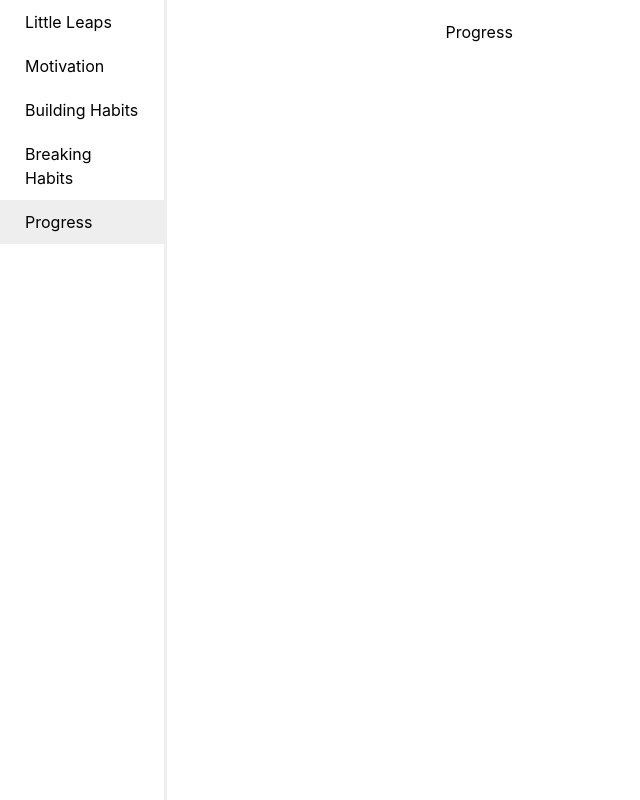
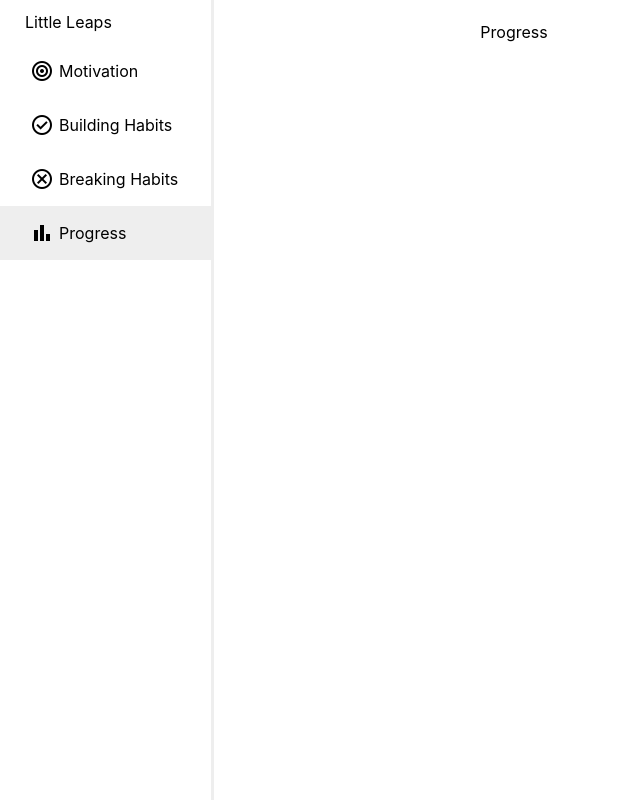
Before and after one commit to Chris-Tamayo/little-leaps, a React (Vite) app in the folder client/: page /progress in a window 1280 px wide. Shown: the whole page, without its empty margins (0-640 px from the left). Built offline with nearby package versions, Linux system fonts and the light colour scheme.

Commit message:
Add navbar icons

```diff
--- a/client/src/components/Navbar.tsx
+++ b/client/src/components/Navbar.tsx
@@ -7,10 +7,10 @@ function Navbar() {
       <nav className="h-screen">
         <a href="/"><h1 className="nav-link">Little Leaps</h1></a>
         <ul>
-          <NavbarLink href="/motivation" label="Motivation"/>
-          <NavbarLink href="/building-habits" label="Building Habits"/>
-          <NavbarLink href="/breaking-habits" label="Breaking Habits"/>
-          <NavbarLink href="/progress" label="Progress"/>
+          <NavbarLink href="/motivation" label="Motivation" iconName="target"/>
+          <NavbarLink href="/building-habits" label="Building Habits" iconName="check_circle"/>
+          <NavbarLink href="/breaking-habits" label="Breaking Habits" iconName="cancel"/>
+          <NavbarLink href="/progress" label="Progress" iconName="bar_chart"/>
         </ul>
       </nav>
     </>
--- a/client/src/components/NavbarLink.tsx
+++ b/client/src/components/NavbarLink.tsx
@@ -1,16 +1,20 @@
 interface NavbarLinkProps {
   href: string,
-  label: string
+  label: string,
+  iconName: string
 }
 
-function NavbarLink({href, label}: NavbarLinkProps) {
+function NavbarLink({href, label, iconName}: NavbarLinkProps) {
   const path = window.location.pathname;
 
   return (
     <>
     <li className={path === href ? "active": ""}>
       <a href={href}>
-        <p className="nav-link">{label}</p>
+        <div className="flex items-center nav-link">
+          <span className="material-symbols-outlined icon">{iconName}</span>
+          <span>{label}</span>
+        </div>
       </a>
     </li>
     </>
--- a/client/src/output.css
+++ b/client/src/output.css
@@ -726,6 +726,10 @@ video {
   width: 100%;
 }
 
+.items-center {
+  align-items: center;
+}
+
 .justify-center {
   justify-content: center;
 }
--- a/client/src/styles/Navbar.css
+++ b/client/src/styles/Navbar.css
@@ -1,6 +1,6 @@
 nav {
   border-right: solid #eeeeee;
-  width: 15vw;
+  width: 20vw;
 }
 
 .nav-link {
@@ -10,3 +10,7 @@ nav {
 li.active {
   background-color: #eeeeee;
 }
+
+.icon {
+  margin: 5px;
+}
```
